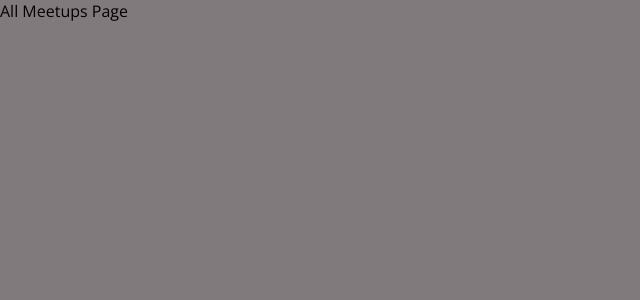
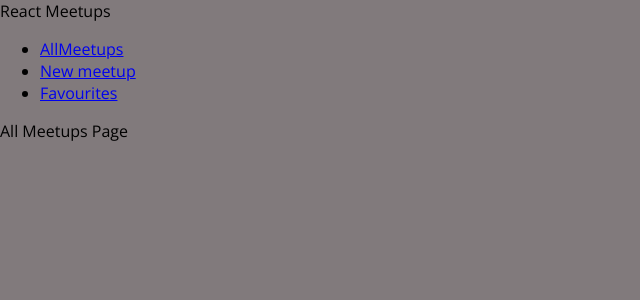
Before and after one commit to JohnnyZhov/udemy-react, a React (Create React App) app: page / in a window 1280 px wide. Shown: the top 300 px of the page, without its empty margins (0-640 px from the left). Built offline with nearby package versions, Linux system fonts and the light colour scheme.

Commit message:
Nav added

```diff
--- a/src/App.js
+++ b/src/App.js
@@ -1,14 +1,15 @@
 import { Route, Routes, BrowserRouter } from "react-router-dom";
+
 import AllMeetupsPage from "./pages/AllMeetups";
 import NewMetup from "./pages/NewMeetup";
 import Favourites from "./pages/Favourites";
+import MainNavigation from "./components/layout/MainNavigation";
 
 function App() {
-  // localhost:3000/products
-
   return (
     <div>
         <BrowserRouter>
+        <MainNavigation />
           <Routes>
             <Route path="/" element={<AllMeetupsPage />} />
             <Route path="/new-meetup" element={<NewMetup />} />
--- /dev/null
+++ b/src/components/layout/MainNavigation.js
@@ -0,0 +1,24 @@
+import { Link } from "react-router-dom";
+
+function MainNavigation() {
+  return (
+    <header>
+      <div>React Meetups</div>
+        <nav>
+          <ul>
+            <li>
+              <Link to='/'>AllMeetups</Link>
+            </li>
+            <li>
+              <Link to='/new-meetup'>New meetup</Link>
+            </li>
+            <li>
+              <Link to='/favourites'>Favourites</Link>
+            </li>
+          </ul>
+        </nav>
+    </header>
+  );
+}
+
+export default MainNavigation;
--- a/src/pages/AllMeetups.js
+++ b/src/pages/AllMeetups.js
@@ -1,5 +1,3 @@
-import { Route } from 'react-router-dom';
-
 function AllMeetupsPage(){
     return <div>All Meetups Page</div>;
 };
```
Lines whose indentation alone changed are shown as unchanged.
